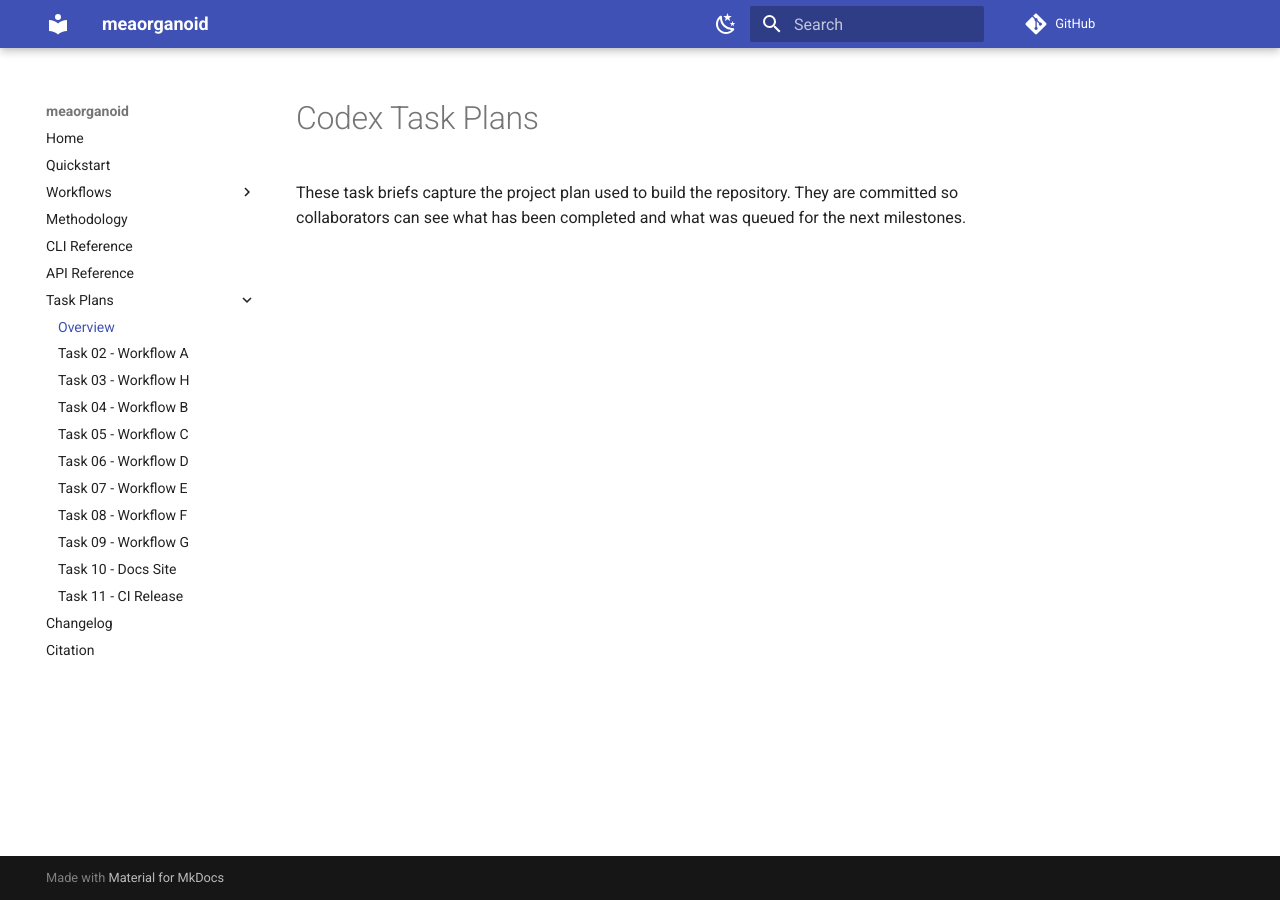
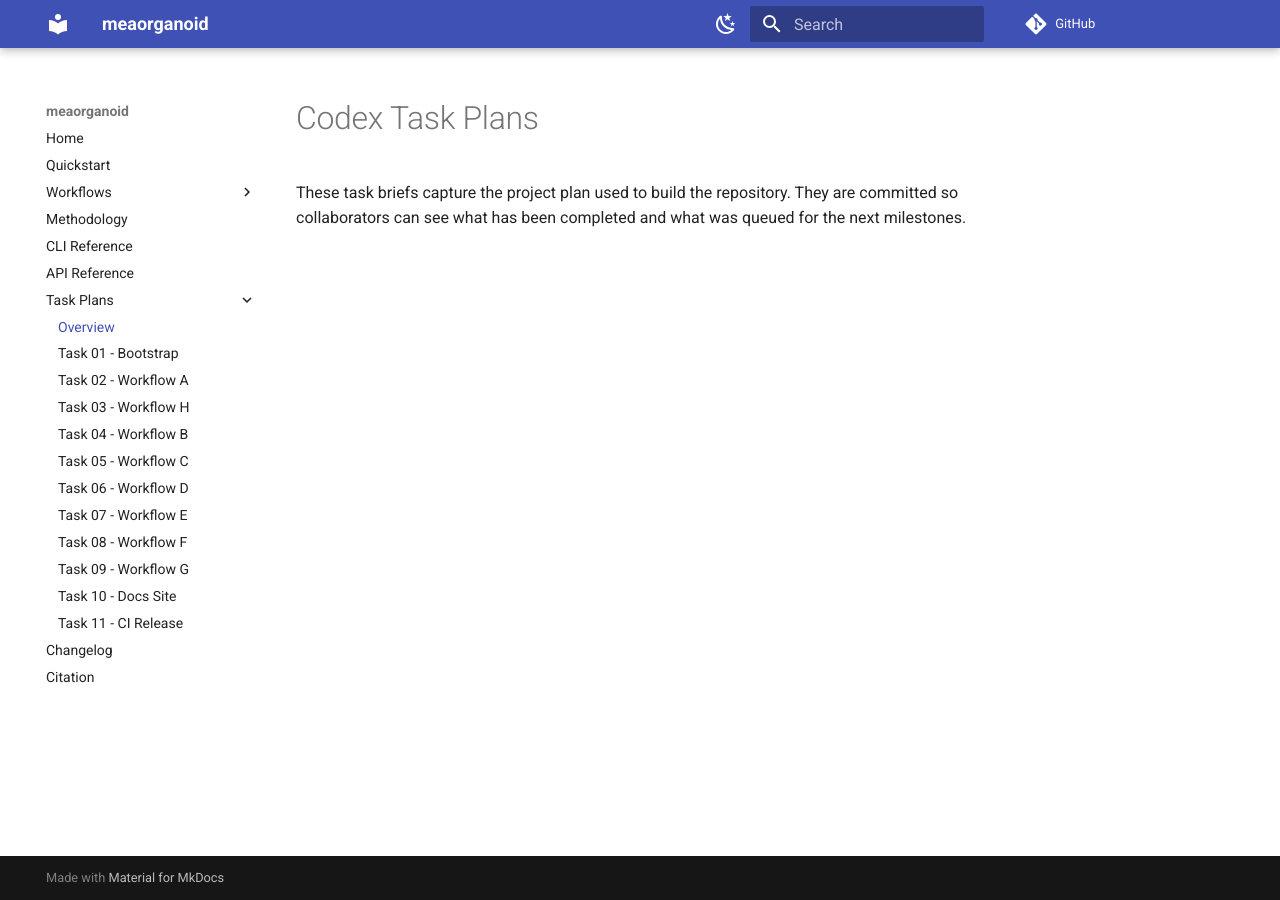
Before and after one commit to zdx8910/axion-organoid-pipeline, an MkDocs documentation site: the page built from docs/tasks/README.md, in a window 1280 px wide. Built offline with MkDocs 1.6.1 and Material for MkDocs 9.7.7, drawn with Linux system fonts in a browser that asks for light colours; comment, search, counter and statistics services are not loaded.

Commit message:
docs: move task 01 into task docs

```diff
--- a/mkdocs.yml
+++ b/mkdocs.yml
@@ -35,6 +35,7 @@ nav:
   - API Reference: api.md
   - Task Plans:
       - Overview: tasks/README.md
+      - Task 01 - Bootstrap: tasks/codex_task_01_bootstrap.md
       - Task 02 - Workflow A: tasks/codex_task_02_workflow_a_ingestion.md
       - Task 03 - Workflow H: tasks/codex_task_03_workflow_h_qc.md
       - Task 04 - Workflow B: tasks/codex_task_04_workflow_b_bursts.md
```
Also changed, not shown: docs/tasks/codex_task_01_bootstrap.md (renamed from codex_task_01_bootstrap.md).
